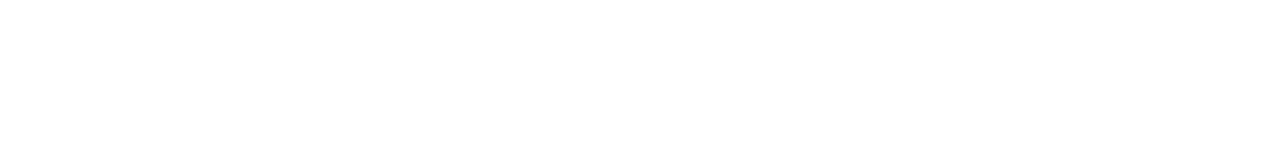
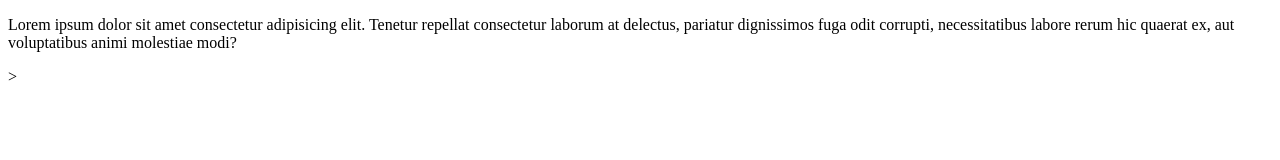
Before and after one commit to daeuagro/test-repository, a plain HTML site: page index.html in a window 1280 px wide. Drawn offline with Linux system fonts and the light colour scheme.

Commit message:
Texto agrgado

```diff
--- a/index.html
+++ b/index.html
@@ -7,6 +7,11 @@
   <title>Git con VSCODE</title>
 </head>
 <body>
-
+  <!-- DIV CONTENEDOR 1 -->
+  <div class="container">
+    <div class="row">
+      <p>Lorem ipsum dolor sit amet consectetur adipisicing elit. Tenetur repellat consectetur laborum at delectus, pariatur dignissimos fuga odit corrupti, necessitatibus labore rerum hic quaerat ex, aut voluptatibus animi molestiae modi?</p>
+    </div>>
+  </div>
 </body>
 </html>
```
